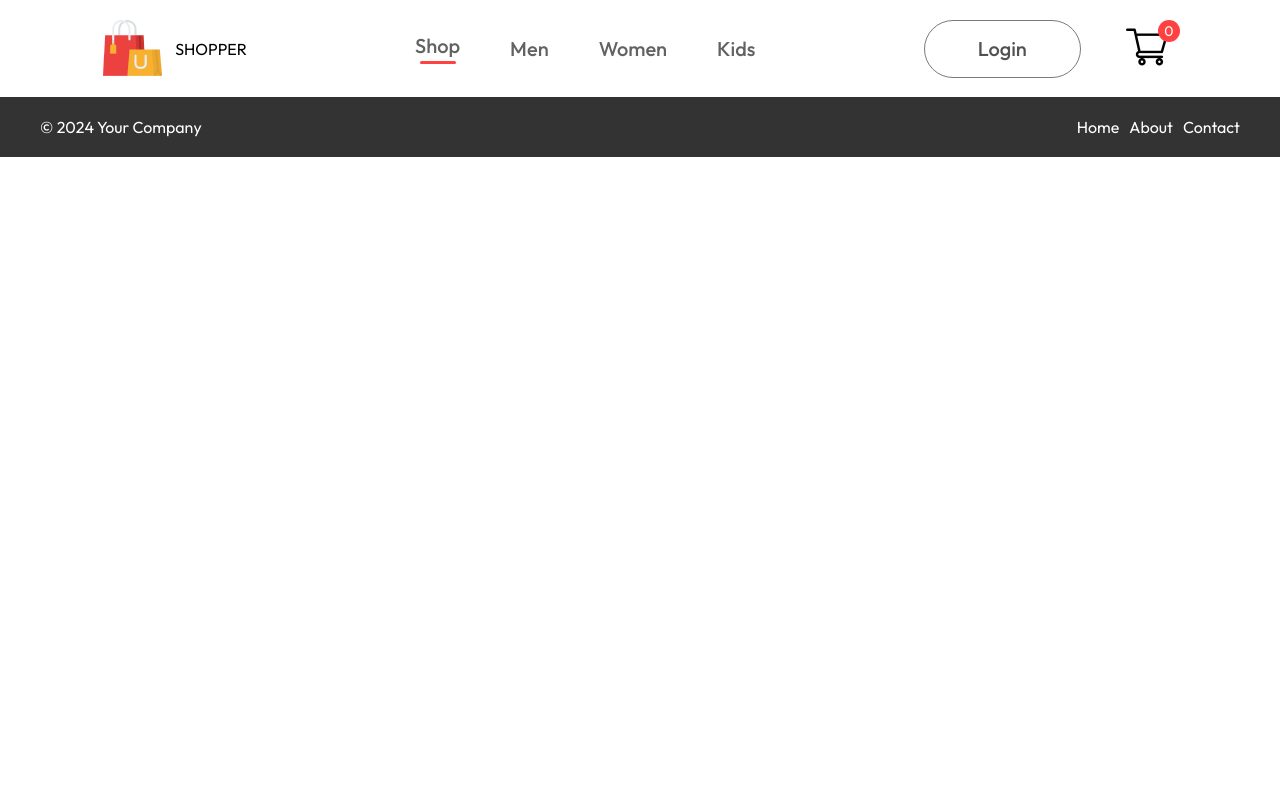
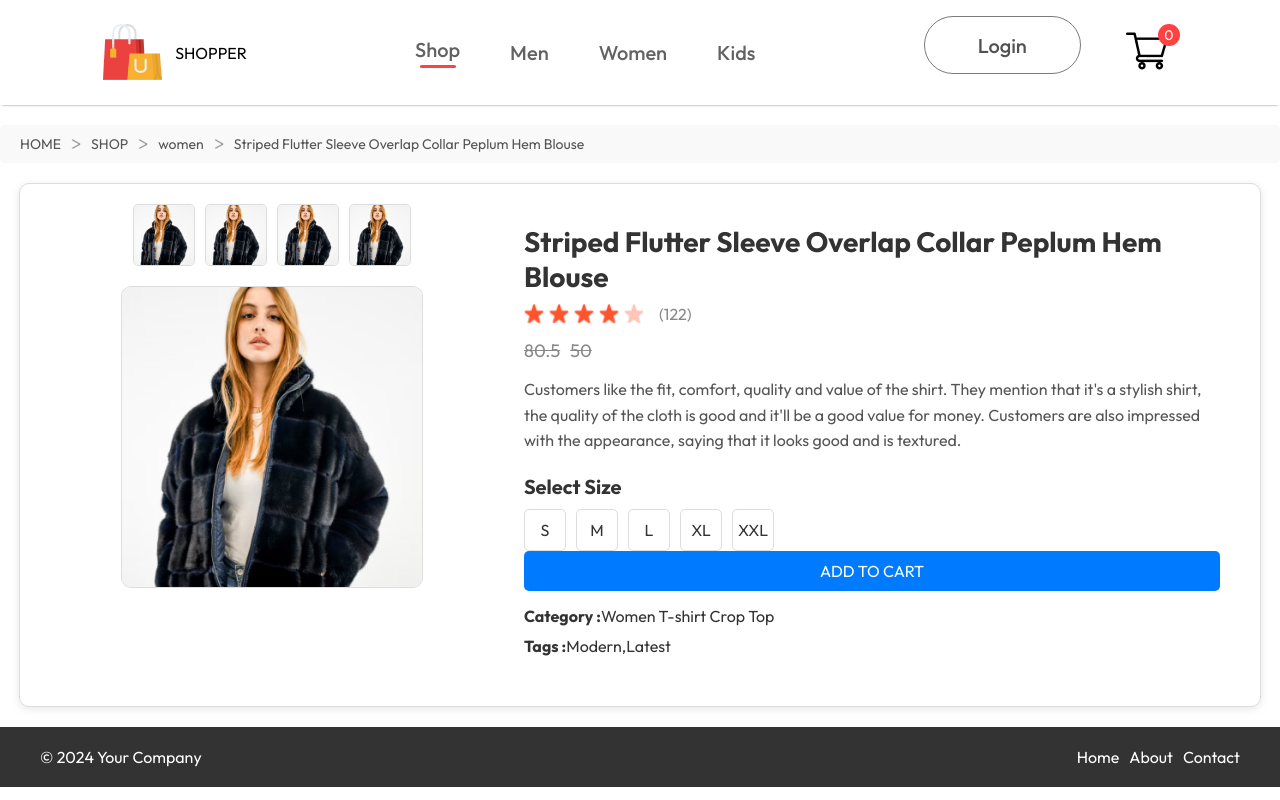
Before and after one commit to ekamsinghahuja/js-app5, a React (Vite) app in the folder vite-project/: page /products/1 in a window 1280 px wide. Built offline with nearby package versions, Linux system fonts and the light colour scheme.

Commit message:
cart-left

```diff
--- a/vite-project/src/App.jsx
+++ b/vite-project/src/App.jsx
@@ -29,8 +29,9 @@ function App() {
             <Route path="/mens" element={<ShopCategpry banner = {men_banner} category='men'/>} />
             <Route path="/womens" element={<ShopCategpry banner={women_banner} category='women'/>} />
             <Route path="/kids" element={<ShopCategpry banner={kids_banner} category='kid'/>} />
-            <Route path='/products' element={<Product/>}/>
-            <Route path=':productId' element={<Product/>}/>
+            <Route path="/products" element={<Product />}>
+            <Route path=":productId" element={<Product />} />
+            </Route>
             <Route path='/cart' element={<Cart/>}/>
 
         </Routes>
--- /dev/null
+++ b/vite-project/src/components/Breadcrum/Breadcrum.css
@@ -0,0 +1,23 @@
+/* Breadcrum.css */
+
+.breadcrum {
+    display: flex;
+    align-items: center;
+    font-size: 14px;
+    color: #555;
+    padding: 10px 20px;
+    background-color: #f9f9f9;
+    border-radius: 5px;
+    margin: 20px 0;
+  }
+
+  .breadcrum img {
+    margin: 0 10px;
+    width: 10px;
+    height: 10px;
+  }
+
+  .breadcrum span {
+    font-weight: bold;
+    color: #333;
+  }
--- /dev/null
+++ b/vite-project/src/components/Breadcrum/Breadcrum.jsx
@@ -0,0 +1,16 @@
+import React from 'react'
+import './Breadcrum.css'
+import arrow_icon from '../../assets/breadcrum_arrow.png'
+
+
+const Breadcrum = (props) => {
+    const {product} = props;
+  return (
+    <div className='breadcrum'>
+        HOME <img src={arrow_icon} alt="" /> SHOP<img src={arrow_icon} alt="" />{product.category}<img src={arrow_icon} alt="" />{product.name}
+
+    </div>
+  )
+}
+
+export default Breadcrum
--- a/vite-project/src/components/Items/Items.jsx
+++ b/vite-project/src/components/Items/Items.jsx
@@ -1,11 +1,14 @@
 import React from 'react'
 import './item.css'
+import { Link } from 'react-router-dom'
 
 
 const Items = (props) => {
   return (
     <div className='item'>
+        <Link to={`/products/${props.id}`}>
         <img src={props.image} alt="" />
+        </Link>
         <p>{props.name}</p>
         <div className="ite-prices">
             <div className="item-price-new">
--- /dev/null
+++ b/vite-project/src/components/ProductDisplay/ProductDisplay.css
@@ -0,0 +1,148 @@
+
+
+.productdisplay {
+    display: flex;
+    padding: 20px;
+    border: 1px solid #ddd;
+    border-radius: 10px;
+    background-color: #fff;
+    box-shadow: 0 2px 8px rgba(0, 0, 0, 0.1);
+    max-width: 1200px;
+    margin: 20px auto;
+  }
+
+  .product-display-left {
+    flex: 1;
+    display: flex;
+    flex-direction: column;
+    align-items: center;
+  }
+
+  .productdisplay-img-list {
+    display: flex;
+    gap: 10px;
+    margin-bottom: 20px;
+    justify-content: center;
+  }
+
+  .productdisplay-img-list img {
+    width: 60px;
+    height: 60px;
+    object-fit: cover;
+    cursor: pointer;
+    border: 1px solid #ddd;
+    border-radius: 5px;
+  }
+
+  .productdisplay-main-img {
+    width: 300px;
+    height: 300px;
+    object-fit: cover;
+    border: 1px solid #ddd;
+    border-radius: 10px;
+  }
+
+  .product-display-right {
+    flex: 1.5;
+    padding: 20px;
+  }
+
+  .product-display-right h1 {
+    font-size: 28px;
+    margin-bottom: 10px;
+    color: #333;
+  }
+
+  .productdisplay-right-star {
+    display: flex;
+    align-items: center;
+    margin-bottom: 15px;
+  }
+
+  .productdisplay-right-star img {
+    width: 20px;
+    height: 20px;
+    margin-right: 5px;
+  }
+
+  .productdisplay-right-star p {
+    margin-left: 10px;
+    color: #888;
+  }
+
+  .productdisplay-right-prices {
+    display: flex;
+    align-items: center;
+    margin-bottom: 15px;
+  }
+
+  .productdisplay-right-prices-old {
+    font-size: 18px;
+    color: #888;
+    text-decoration: line-through;
+    margin-right: 10px;
+  }
+
+  .productdisplay-right-prices-new {
+    font-size: 22px;
+    color: #333;
+    font-weight: bold;
+  }
+
+  .product-right-display {
+    margin-bottom: 20px;
+    line-height: 1.6;
+    color: #555;
+  }
+
+  .product-display-righr-size h1 {
+    font-size: 20px;
+    margin-bottom: 10px;
+    color: #333;
+  }
+
+  .productdisplay-right-size {
+    display: flex;
+    gap: 10px;
+  }
+
+  .productdisplay-right-size div {
+    width: 40px;
+    height: 40px;
+    display: flex;
+    justify-content: center;
+    align-items: center;
+    border: 1px solid #ddd;
+    border-radius: 5px;
+    cursor: pointer;
+    color: #333;
+  }
+
+  .productdisplay-right-size div:hover {
+    background-color: #f0f0f0;
+  }
+
+  button {
+    width: 100%;
+    padding: 10px;
+    background-color: #007bff;
+    color: #fff;
+    border: none;
+    border-radius: 5px;
+    cursor: pointer;
+    font-size: 16px;
+    margin-bottom: 15px;
+  }
+
+  button:hover {
+    background-color: #0056b3;
+  }
+
+  .productdisplay-right-category {
+    margin-bottom: 10px;
+    color: #333;
+  }
+
+  .productdisplay-right-category span {
+    font-weight: bold;
+  }
--- /dev/null
+++ b/vite-project/src/components/ProductDisplay/ProductDisplay.jsx
@@ -0,0 +1,66 @@
+import React from 'react'
+import './ProductDisplay.css'
+import star_icon from "../../assets/star_icon.png";
+import star_dull_icon from "../../assets/star_dull_icon.png";
+
+
+
+const ProductDisplay = (props) => {
+    const {product} = props
+  return (
+    <div className='productdisplay'>
+        <div className="product-display-left">
+            <div className="productdisplay-img-list">
+                <img src={product.image} alt="" />
+                <img src={product.image} alt="" />
+                <img src={product.image} alt="" />
+                <img src={product.image} alt="" />
+
+            </div>
+            <div className="productdisplay-img">
+                <img className='productdisplay-main-img' src={product.image} alt="" />
+            </div>
+        </div>
+
+        <div className="product-display-right">
+            <h1>{product.name}</h1>
+            <div className="productdisplay-right-star">
+                <img src={star_icon} alt="" />
+                <img src={star_icon} alt="" />
+                <img src={star_icon} alt="" />
+                <img src={star_icon} alt="" />
+                <img src={star_dull_icon} alt="" />
+                <p>(122)</p>
+            </div>
+            <div className='productdisplay-right-prices'>
+                <div className='productdisplay-right-prices-old'>{product.old_price}</div>
+                <div className='productdisplay-right-prices-old'>{product.new_price}</div>
+            </div>
+            <div className="product-right-display">
+                Customers like the fit, comfort, quality and value of the shirt.
+                They mention that it's a stylish shirt, the quality of the cloth
+                is good and it'll be a good value for money. Customers are also impressed
+                with the appearance,
+                saying that it looks good and is textured.
+            </div>
+            <div className="product-display-righr-size">
+                <h1>Select Size</h1>
+                <div className="productdisplay-right-size">
+                    <div>S</div>
+                    <div>M</div>
+                    <div>L</div>
+                    <div>XL</div>
+                    <div>XXL</div>
+
+                </div>
+            </div>
+            <button>ADD TO CART</button>
+            <p className='productdisplay-right-category'><span>Category :</span>Women T-shirt Crop Top</p>
+            <p className='productdisplay-right-category'><span>Tags :</span>Modern,Latest</p>
+        </div>
+
+    </div>
+  )
+}
+
+export default ProductDisplay
--- a/vite-project/src/pages/LoginSignUp.css
+++ b/vite-project/src/pages/LoginSignUp.css
@@ -3,8 +3,6 @@
     height: 600px;
 }
 .login-signup-container {
-
-
     max-width: 500px;
     margin: 200px auto;
     padding: 20px;
@@ -67,6 +65,7 @@
     font-weight: bold;
 }
 
+
 .toggle-form-link:hover {
     text-decoration: underline;
 }
--- a/vite-project/src/pages/Product.jsx
+++ b/vite-project/src/pages/Product.jsx
@@ -1,8 +1,18 @@
-import React from 'react'
+import React, { useContext } from 'react'
+import { ShopContext } from '../Context/ShopContext'
+import { useParams } from 'react-router-dom'
+import Breadcrum from '../components/Breadcrum/Breadcrum'
+import ProductDisplay from '../components/ProductDisplay/ProductDisplay'
 
 const Product = () => {
+    const {all_product} = useContext(ShopContext)
+    const {productId} = useParams();
+    const product = all_product.find((e)=>e.id==Number(productId));
+
   return (
     <div>
+        <Breadcrum product={product} />
+        <ProductDisplay product={product} />
 
     </div>
   )
```
Lines whose indentation alone changed are shown as unchanged.
